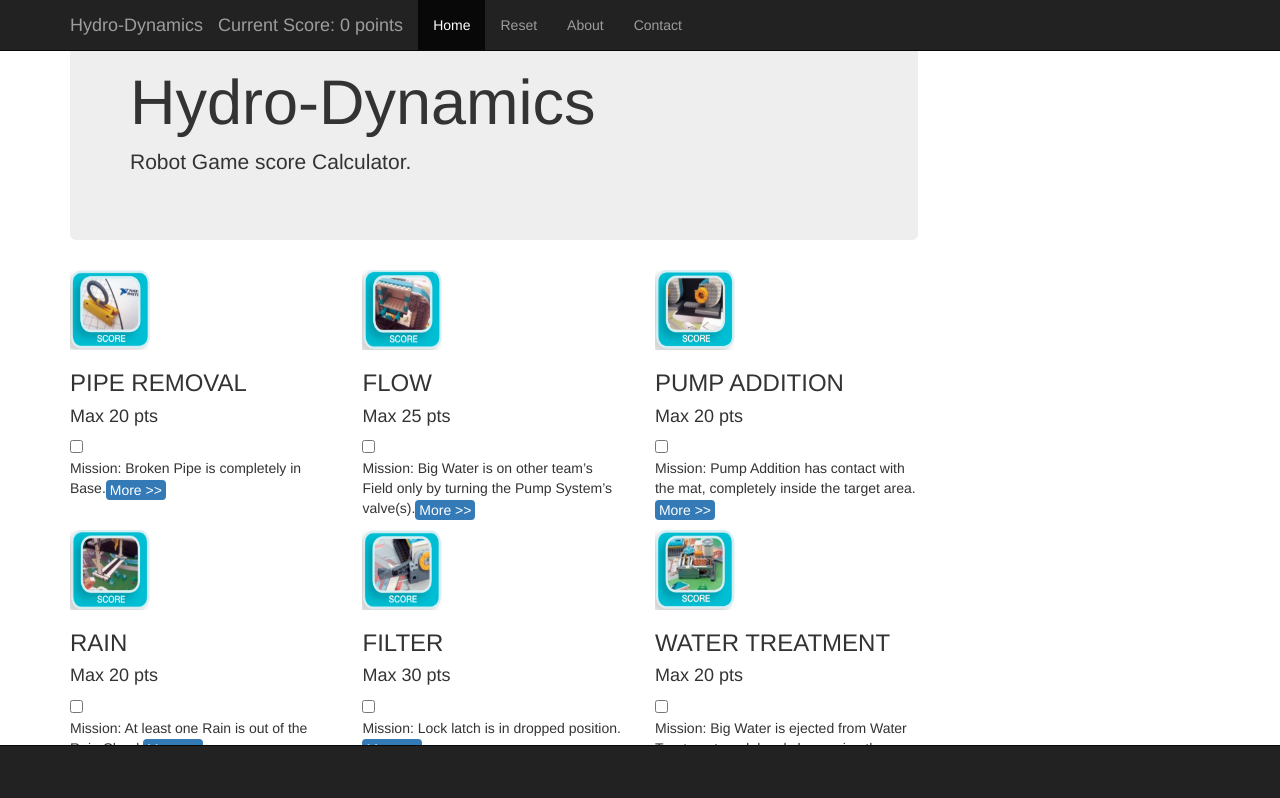
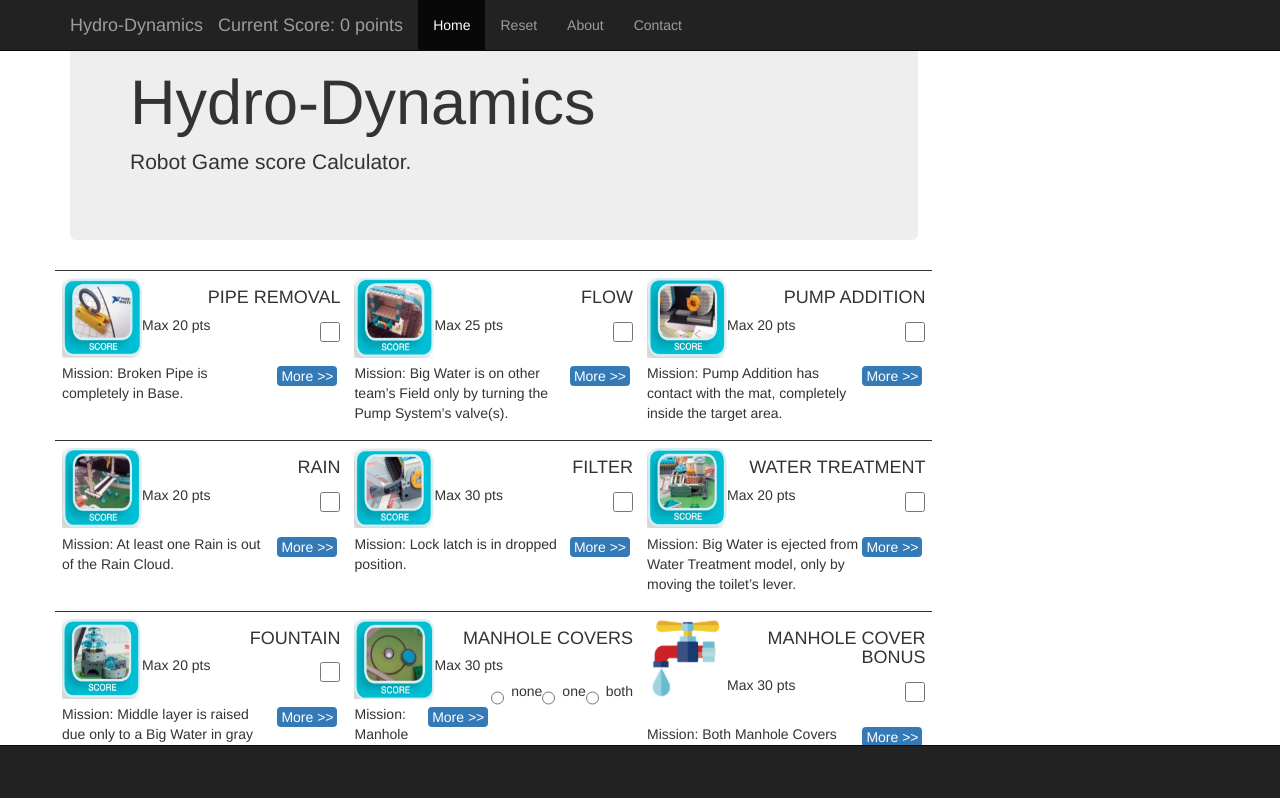
Before and after one commit to mxmoss/FLLCalculator, a React (Create React App) app: page / in a window 1280 px wide. Shown: the top 798 px of the page. Built offline with nearby package versions, Linux system fonts and the light colour scheme.

Commit message:
Reworked Challenge styling
Redo the styling for Challenges:
- Float the icon to the left
- Add a border at the top of each Challenge
- Move the [More/Less] button above the description
- Tighten up spacing around each Challenge panel

```diff
--- a/src/FLLCalc.js
+++ b/src/FLLCalc.js
@@ -51,7 +51,12 @@ function Header(props){
 function ACheckbox(props){
   const {name, id, handleChange} = props;
   return(
-    <input type="checkbox" name={name} id={id} key={id.toString()} onChange={handleChange}/>
+    <input type="checkbox"
+          name={name}
+          id={id}
+          key={id.toString()}
+          style={{width: '20px', height: '20px'}}
+          onChange={handleChange}/>
   )
 }
 
@@ -63,6 +68,7 @@ function AComboBox(props){
         <option
           value={aScore.value}
           key={id +"-"+ aScore.name}
+          style={{height: '20px'}}
         >{aScore.name}</option>
       )}
     </select>
@@ -81,6 +87,7 @@ function ARadioGroup(props){
               name={name}
               key={id +"-"+ aScore.value.toString()}
               value={aScore.value}
+              style={{height: '20px'}}
               onChange={handleChange}
           ></input>
           {aScore.name}
@@ -96,11 +103,12 @@ function Description(props){
   const {challenge, expanded} = props;
   return(
     <div>
-      <p>Mission: {challenge.hint}
       <button className="btn btn-primary"
               value={ expanded ? false : true }
               id={challenge.name}
-                style={{ width: '60px', height: '20px', margin:'3', border:'0', padding:'0', }}
+              style={{ width: '60px', height: '20px',
+                 margin:'3px', border:'0', padding:'0',
+                 float:'right'}}
               onClick={props.onClick} >
       {expanded ? (
         "<< Less"
@@ -109,7 +117,7 @@ function Description(props){
         )
       }
       </button>
-      </p>
+      <p>Mission: {challenge.hint}</p>
       { expanded  ?  challenge.description: null}
       <p/>
     </div>
@@ -119,12 +127,21 @@ function Description(props){
 function ChallengeItem(props) {
   const {challenge, expandedItems, handleChange, handleClick} = props;
   const expanded = (expandedItems.indexOf(challenge.name) > -1);
+
+  const panelColor = 'white';
+  const headColor = 'white'; //#F0F8FF
+  const maxColor = 'white';
+  const ctrlColor = 'white';
+  const descColor ='white';
+
   return(
-    <div className="col-xs-6 col-lg-4">
-      <img className="image" src={"icons/2017/" + challenge.picture} alt={challenge.name}  style={{ width: '80px', height: '80px' }} />
-      <h3>{challenge.name}</h3>
-      <h4>Max {challenge.max} pts</h4>
-
+    <div className="col-xs-6 col-lg-4"
+      style={{ backgroundColor: panelColor, borderTop: '1px solid', borderBottomColor: 'LightGrey', padding: '7px'}}>
+      <img className="image" src={"icons/2017/" + challenge.picture} alt={challenge.name}
+        style={{ float:'left', top: '0', left: '0', width: '80px', height: '80px' }} />
+      <h4 style={{ textAlign: 'right', backgroundColor: headColor}}>{challenge.name}</h4>
+      <h5 style={{ backgroundColor: maxColor}}>Max {challenge.max} pts
+        <div style={{ backgroundColor: ctrlColor, float:'right'}}>
           {(() => {
             switch (challenge.controlType) {
               case "checkbox":  return <ACheckbox score={challenge.score}
@@ -142,13 +159,19 @@ function ChallengeItem(props) {
               default:  return '';
             }
           })()}
-      <Description challenge={challenge} expanded={expanded} onClick={handleClick}/>
+        </div>
+      </h5><br/>
+      <Description
+        challenge={challenge}
+        expanded={expanded}
+        style={{ backgroundColor: descColor}}
+        onClick={handleClick}/>
     </div>
   )
 }
 
 function ChallengeList(props) {
-  const {challenge, expandedItems, handleChange, handleClick} = props;
+  const {challenges, expandedItems, handleChange, handleClick} = props;
   return (
     <div className ="row">
       {challenges.map((challenge) =>
@@ -215,13 +238,7 @@ class FLLChallengeCalc extends Component {
   }
 
   handleClick(event) {
-    const name = event.target.name;
     const target = event.target.id.toString();
-    console.log('ha '+event.target.value);
-    console.log('he '+name);
-    console.log('hi '+target);
-    console.log('hu ' +event.currentTarget.textContent);
-    console.log('hy %o',event.currentTarget);
 
     //track which challenges have the full description toggled on
     if (event.target.value === "true") {
@@ -275,6 +292,7 @@ class FLLChallengeCalc extends Component {
                      handleChange={this.handleChange}
                      handleClick={this.handleClick} />
             </div>
+            <div>hi!</div>
             <Ad />
           </div>
         </div>
```
Lines whose indentation alone changed are shown as unchanged.
